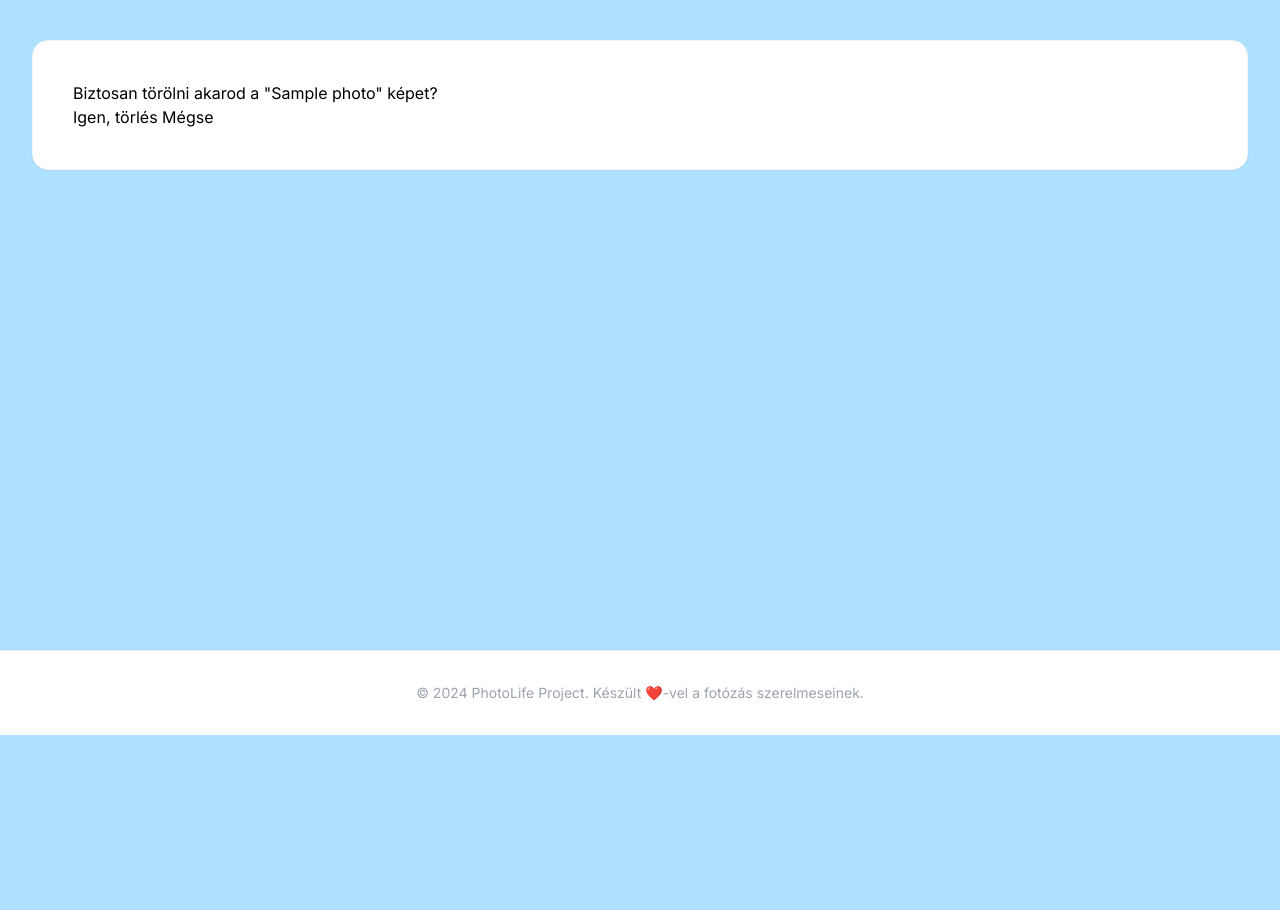
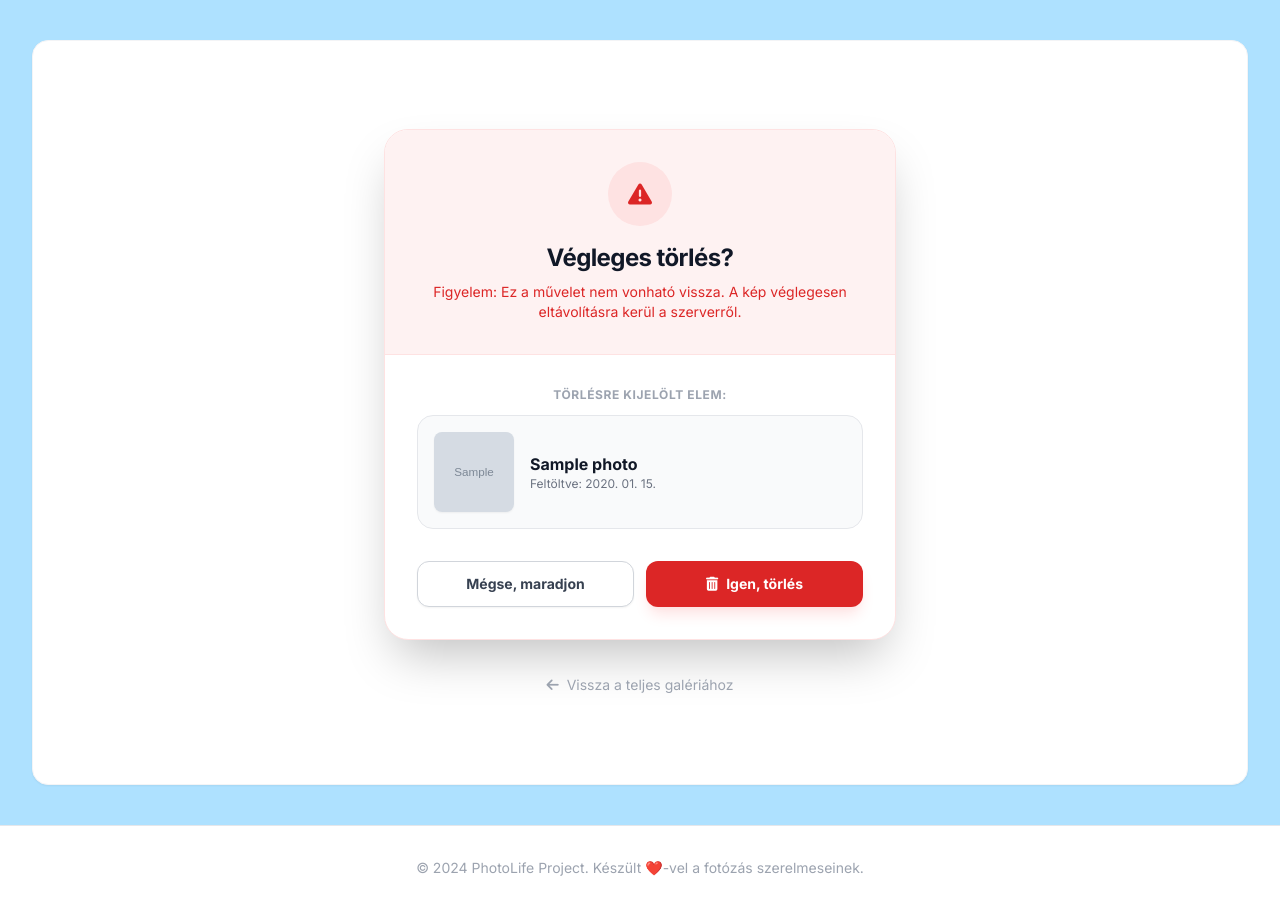
Before and after one commit to mattSysNote/felho, a Django app: page /photo/1/delete/ in a window 1280 px wide. Shown: the part 65-975 px from the top of the page. Before the commit the page ends 800 px from the top, so only its background shows below. Run offline with Django 5.2, Linux system fonts and the light colour scheme; a user stored in the database is signed in; tables that the repository leaves empty hold one stand-in row (values such as "Sample post"); grey boxes marked "Sample" are stand-in pictures; some libraries are stand-ins or nearby versions.

Commit message:
Style v3

```diff
--- a/gallery/templates/gallery/photo_confirm_delete.html
+++ b/gallery/templates/gallery/photo_confirm_delete.html
@@ -1,10 +1,59 @@
 {% extends 'base.html' %}
 
 {% block content %}
-    <h2>Biztosan törölni akarod a "{{ photo.title }}" képet?</h2>
-    <form method="post">
-        {% csrf_token %}
-        <button type="submit" class="btn btn-danger">Igen, törlés</button>
-        <a href="{% url 'photo_list' %}" class="btn">Mégse</a>
-    </form>
+<div class="max-w-lg mx-auto my-12">
+    <div class="bg-white rounded-3xl border border-red-100 shadow-2xl overflow-hidden">
+
+        <div class="bg-red-50 px-6 py-8 text-center border-b border-red-100">
+            <div class="inline-flex items-center justify-center w-16 h-16 bg-red-100 text-red-600 rounded-full mb-4">
+                <i class="fa-solid fa-triangle-exclamation text-2xl"></i>
+            </div>
+            <h2 class="text-2xl font-extrabold text-gray-900 tracking-tight">Végleges törlés?</h2>
+            <p class="mt-2 text-sm text-red-600 font-medium px-4">
+                Figyelem: Ez a művelet nem vonható vissza. A kép véglegesen eltávolításra kerül a szerverről.
+            </p>
+        </div>
+
+        <div class="p-8">
+            <div class="mb-8">
+                <p class="text-xs uppercase tracking-wider font-bold text-gray-400 mb-3 text-center">Törlésre kijelölt elem:</p>
+                <div class="flex items-center p-4 bg-gray-50 rounded-2xl border border-gray-200">
+                    <div class="w-20 h-20 flex-shrink-0 rounded-lg overflow-hidden shadow-sm">
+                        {% if photo.image %}
+                            <img src="{{ photo.image.url }}" class="w-full h-full object-cover" alt="{{ photo.title }}">
+                        {% else %}
+                            <div class="w-full h-full bg-gray-200 flex items-center justify-center text-gray-400">
+                                <i class="fa-solid fa-image"></i>
+                            </div>
+                        {% endif %}
+                    </div>
+                    <div class="ml-4 overflow-hidden">
+                        <h3 class="font-bold text-gray-900 truncate">{{ photo.title }}</h3>
+                        <p class="text-xs text-gray-500">Feltöltve: {{ photo.uploaded_at|date:"Y. m. d." }}</p>
+                    </div>
+                </div>
+            </div>
+
+            <form method="post" class="flex flex-col sm:flex-row gap-3">
+                {% csrf_token %}
+
+                <a href="{% url 'photo_detail' photo.pk %}"
+                   class="flex-1 inline-flex justify-center items-center px-6 py-3 border border-gray-300 shadow-sm text-sm font-bold rounded-xl text-gray-700 bg-white hover:bg-gray-50 transition-all focus:outline-none">
+                    Mégse, maradjon
+                </a>
+
+                <button type="submit"
+                        class="flex-1 inline-flex justify-center items-center px-6 py-3 border border-transparent text-sm font-bold rounded-xl text-white bg-red-600 hover:bg-red-700 shadow-lg shadow-red-100 transform hover:-translate-y-0.5 transition-all focus:outline-none focus:ring-2 focus:ring-offset-2 focus:ring-red-500">
+                    <i class="fa-solid fa-trash-can mr-2"></i> Igen, törlés
+                </button>
+            </form>
+        </div>
+    </div>
+
+    <div class="mt-8 text-center">
+        <a href="{% url 'photo_list' %}" class="text-sm font-medium text-gray-400 hover:text-indigo-600 transition-colors">
+            <i class="fa-solid fa-arrow-left mr-1"></i> Vissza a teljes galériához
+        </a>
+    </div>
+</div>
 {% endblock %}
```
Also changed, not shown: how_to.md (+0 -3 lines).
